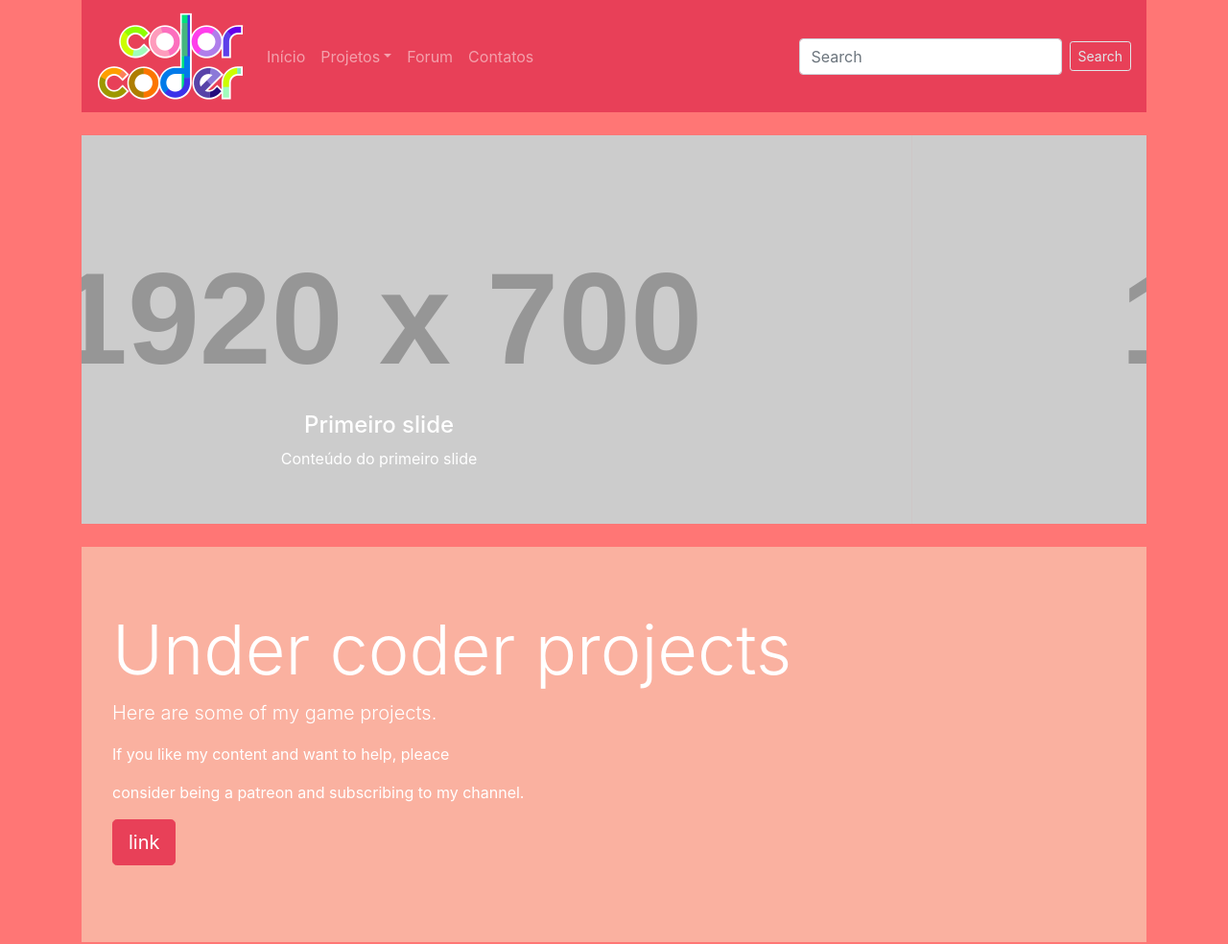
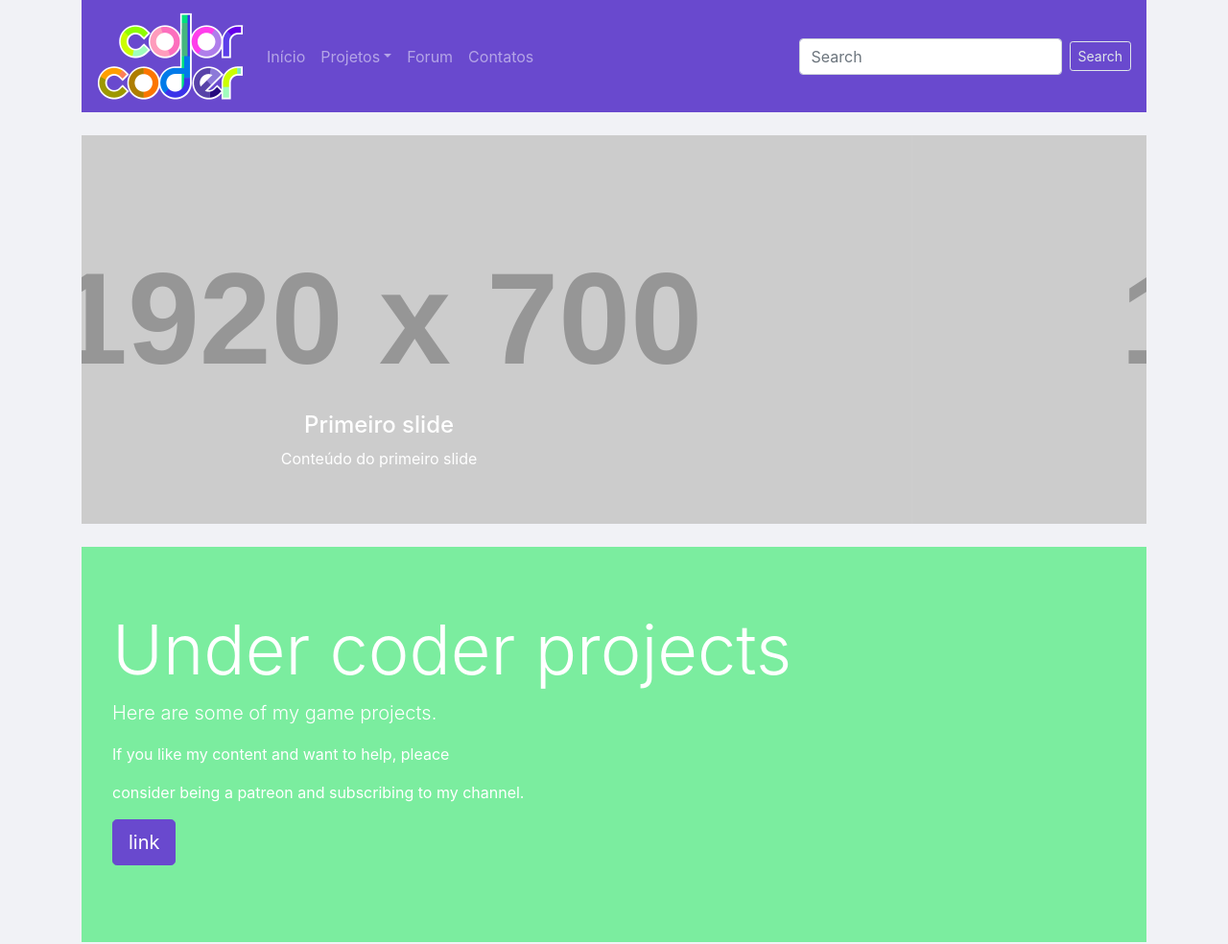
Before and after one commit to yusefrich/FRONT--responsive_website, a website: page src/index.html in a window 1280 px wide. Shown: the top 984 px of the page at 96% size. Drawn offline with Linux system fonts and the light colour scheme; placeholder pictures from the web are drawn by us; files whose address does not match are found by name.

Commit message:
css changes

```diff
--- a/src/scss/styles.scss
+++ b/src/scss/styles.scss
@@ -5,12 +5,12 @@ body {
 }*/
 
 //importação das variáveis
-$primary:#E84058;
-$secondary:#fab1a0;
-$body-bg:#ff7675;
+$primary:#6949ce;
+$secondary:#7bed9f;
+$body-bg:#f1f2f6;
 
 .jumbotron {
-    background-color: #fab1a0!important;
+    background-color: #7bed9f!important;
 }
 
 .btn-outline-secondary{
```
Also changed, not shown: src/css/styles.css.
